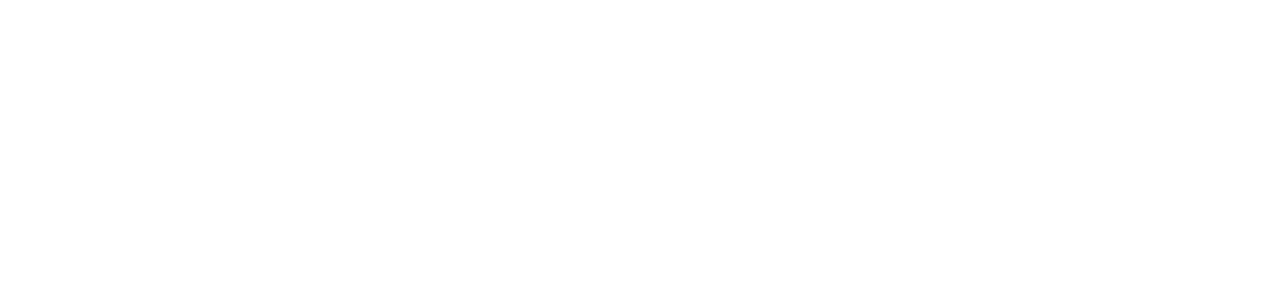
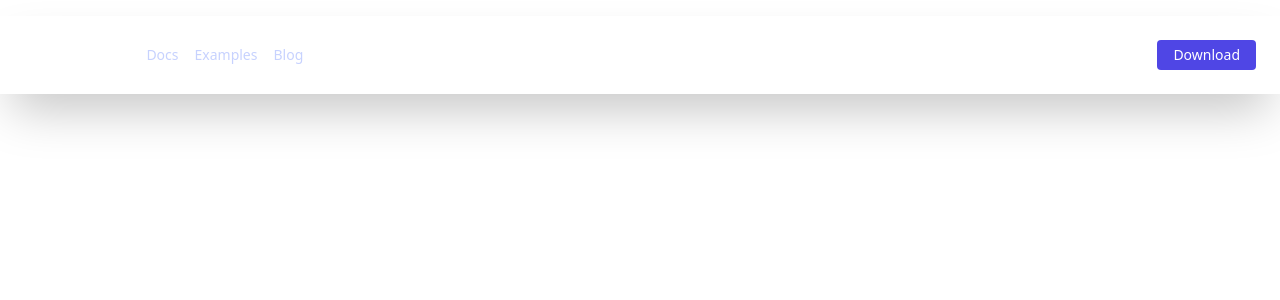
Before and after one commit to carloscb8080/gitapp, a React (Create React App) app: page / in a window 1280 px wide. Shown: the top 300 px of the page. Built offline with nearby package versions, Linux system fonts and the light colour scheme.

Commit message:
listo el header

```diff
--- a/src/App.tsx
+++ b/src/App.tsx
@@ -1,5 +1,11 @@
+import { Header } from './components';
+
 function App() {
-  return <div className="container mx-auto mt-4"></div>;
+  return (
+    <div className="container mx-auto mt-4">
+      <Header />
+    </div>
+  );
 }
 
 export default App;
--- /dev/null
+++ b/src/components/Header.tsx
@@ -0,0 +1,50 @@
+export const Header = () => {
+  return (
+    <div>
+      <nav className="flex items-center justify-between flex-wrap shadow-2xl p-6">
+        <div className="flex items-center flex-shrink-0 text-white mr-6">
+          <span className="font-semibold text-xl tracking-tight">Blog posts</span>
+        </div>
+        <div className="block lg:hidden">
+          <button className="flex items-center px-3 py-2 border rounded text-indigo-200 border-teal-400 hover:text-white hover:border-white">
+            <svg className="fill-current h-3 w-3" viewBox="0 0 20 20" xmlns="http://www.w3.org/2000/svg">
+              <title>Menu</title>
+              <path d="M0 3h20v2H0V3zm0 6h20v2H0V9zm0 6h20v2H0v-2z" />
+            </svg>
+          </button>
+        </div>
+
+        <div className="w-full block flex-grow lg:flex lg:items-center lg:w-auto">
+          <div className="text-sm lg:flex-grow">
+            <a
+              href="#responsive-header"
+              className="block mt-4 lg:inline-block lg:mt-0 text-indigo-200 hover:text-white mr-4"
+            >
+              Docs
+            </a>
+            <a
+              href="#responsive-header"
+              className="block mt-4 lg:inline-block lg:mt-0 text-indigo-200 hover:text-white mr-4"
+            >
+              Examples
+            </a>
+            <a
+              href="#responsive-header"
+              className="block mt-4 lg:inline-block lg:mt-0 text-indigo-200 hover:text-white"
+            >
+              Blog
+            </a>
+          </div>
+          <div>
+            <a
+              href="/"
+              className="inline-block text-sm px-4 py-2 leading-none bg-indigo-600 rounded text-white  hover:border-transparent hover:text-indigo-500 hover:bg-indigo-800 mt-4 lg:mt-0"
+            >
+              Download
+            </a>
+          </div>
+        </div>
+      </nav>
+    </div>
+  );
+};
--- /dev/null
+++ b/src/components/index.ts
@@ -0,0 +1 @@
+export * from './Header';
```
